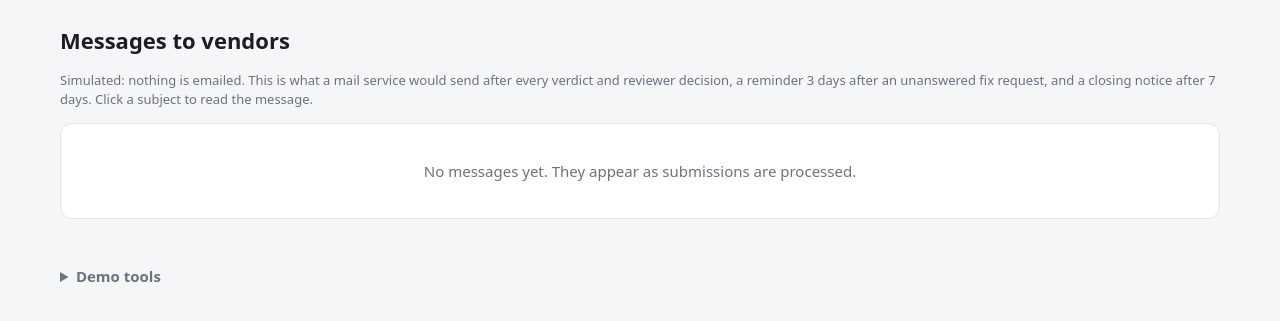
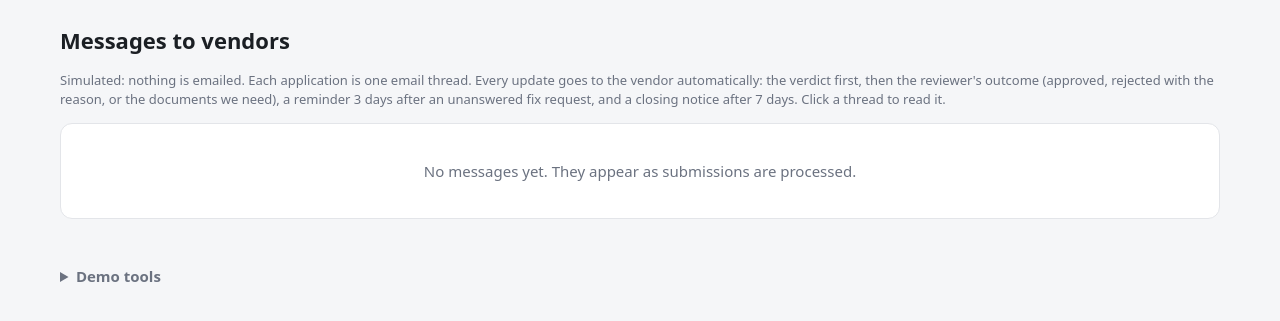
Before and after one commit to ShubhamK0802/vendor-onboarding-flask, a Flask app: page /messages in a window 1280 px wide. Shown: the part 60-381 px from the top of the page. Run offline with Flask 3, Linux system fonts and the light colour scheme; data comes from the database, SQL or seed files in the repository; data that the repository does not hold is empty.

Commit message:
Vendor emails: one thread per application; reviewer outcomes sent automatically with reasons and document lists worked out from the findings
Co-Authored-By: Claude Sonnet 5.5 <noreply@anthropic.com>

```diff
--- a/app.py
+++ b/app.py
@@ -14,7 +14,7 @@ from flask import Flask, abort, flash, jsonify, redirect, render_template, reque
 from markupsafe import Markup, escape  # noqa: E402
 
 import store  # noqa: E402
-from config import EVIDENCE_FIELDS, FIELD_LABELS, FIX_DEADLINE_DAYS, NEEDS_REVIEW, REASON_LABELS, REJECT_ON_ITS_OWN, REMINDER_DAYS, RULE_VERSION, VENDOR_TO_FIX  # noqa: E402
+from config import EVIDENCE_FIELDS, FIELD_LABELS, FIX_DEADLINE_DAYS, NEEDS_REVIEW, REASON_LABELS, REJECT_ON_ITS_OWN, REMINDER_DAYS, RULE_VERSION, VENDOR_DOCUMENTS, VENDOR_REASONS, VENDOR_TO_FIX  # noqa: E402
 from decide import build_decision, iter_stages, parse_submission  # noqa: E402
 
 app = Flask(__name__)
@@ -318,38 +318,65 @@ def dashboard():
                            picked=next((r for r in runs if r["run_id"] == request.args.get("run")), None))
 
 
-VERDICT_SUBJECTS = {("Approved", None): "Your vendor application is approved", ("Pending", NEEDS_REVIEW): "Your vendor application is under review",
-                    ("Pending", VENDOR_TO_FIX): "Action needed on your vendor application", ("Rejected", None): "Update on your vendor application"}
-DECISION_MESSAGES = {"Approved": ("Your vendor application is approved", "Approved."), "Rejected": ("Update on your vendor application", "Not approved. Please contact support."),
-                     "Info requested": ("More information needed for your vendor application", "We need more information to finish your application. A team member will contact you.")}
+VERDICT_HEADLINES = {("Approved", None): "Approved", ("Pending", NEEDS_REVIEW): "Under review", ("Pending", VENDOR_TO_FIX): "Action needed", ("Rejected", None): "Rejected"}
+
+
+def unique(items):
+    return list(dict.fromkeys(items))
+
+
+def decision_mail(run, decision):
+    """What the vendor is told when a reviewer decides. Worked out from the findings: the reviewer types nothing, and no internal detail leaks."""
+    if decision == "Approved":
+        return "Approved", "Your application is approved."
+    if decision == "Rejected":
+        reasons = unique(VENDOR_REASONS[c] for c in run["codes"] if c in VENDOR_REASONS) or ["we could not verify your information"]
+        return "Rejected", "Your application is rejected because " + "; ".join(reasons) + "."
+    documents = unique(VENDOR_DOCUMENTS[c] for c in run["codes"] if c in VENDOR_DOCUMENTS) or ["documents that confirm your company's identity and bank details"]
+    return "More information needed", ("We need these from you to validate your information and continue with your application:\n"
+                                       + "\n".join(f"{i}. {d}" for i, d in enumerate(documents, 1)) + "\nPlease resubmit with them on the Onboard vendor page.")
 
 
 def vendor_messages(runs):
-    """Everything the vendor is told, newest first. SIMULATED: nothing is emailed; this is what a mail service would send."""
-    messages = []
+    """One email thread per application (a corrected resubmission stays in its thread), newest first. SIMULATED: nothing is emailed."""
+    by_id = {r["run_id"]: r for r in runs}
 
-    def add(run, when, subject, body, kind):
-        messages.append({"when": when, "to": run["payload"].get("email") or "(no email given)", "subject": subject, "body": body, "kind": kind, "run_id": run["run_id"], "company": run["company"]})
+    def root(run):
+        while run["parent_id"] in by_id:
+            run = by_id[run["parent_id"]]
+        return run["run_id"]
+
+    threads = {}
+
+    def add(run, when, headline, body):
+        thread = threads.setdefault(root(run), {"id": root(run), "company": run["company"], "to": "", "messages": []})
+        thread["to"] = run["payload"].get("email") or thread["to"]
+        thread["messages"].append({"when": when, "headline": headline, "body": body, "run_id": run["run_id"]})
 
     for r in runs:
-        add(r, r["ts"], VERDICT_SUBJECTS[(r["status"], r["sub_status"])], r["decision"]["vendor_message"], "Verdict")
+        add(r, r["ts"], VERDICT_HEADLINES[(r["status"], r["sub_status"])], r["decision"]["vendor_message"])
         d, latest = r["decision_by"], r["decision"]["vendor_message"]
         if d:
-            subject, latest = DECISION_MESSAGES[d["decision"]]
-            add(r, d["ts"], subject, latest, "Reviewer decision")
+            headline, latest = decision_mail(r, d["decision"])
+            add(r, d["ts"], headline, latest)
         since = datetime.fromisoformat((d or r)["ts"])
         if r["final"] == "Rejected" and (r["final_sub"] or "").startswith("Closed"):
-            add(r, (since + timedelta(days=FIX_DEADLINE_DAYS)).isoformat(timespec="seconds"), "Update on your vendor application",
-                f"Not approved: no reply within {FIX_DEADLINE_DAYS} days. If this was a mistake, submit a new application.", "Closed")
+            add(r, (since + timedelta(days=FIX_DEADLINE_DAYS)).isoformat(timespec="seconds"), "Rejected",
+                f"Your application is rejected because we did not hear back within {FIX_DEADLINE_DAYS} days. If this was a mistake, submit a new application.")
         elif r["waiting_on"] == "Vendor" and datetime.now() >= since + timedelta(days=REMINDER_DAYS):
-            add(r, (since + timedelta(days=REMINDER_DAYS)).isoformat(timespec="seconds"), "Reminder: action needed on your vendor application",
-                "Reminder: your application is still waiting for you.\n" + latest, "Reminder")
-    return sorted(messages, key=lambda m: m["when"], reverse=True)
+            add(r, (since + timedelta(days=REMINDER_DAYS)).isoformat(timespec="seconds"), "Reminder", "Reminder: your application is still waiting for you.\n" + latest)
+    for thread in threads.values():
+        thread["messages"].sort(key=lambda m: m["when"])
+        subject = f"Your vendor application ({thread['id']})"
+        for number, mail in enumerate(thread["messages"]):
+            mail["subject"] = subject if number == 0 else "Re: " + subject
+        thread.update(subject=subject, to=thread["to"] or "(no email given)", latest=thread["messages"][-1])
+    return sorted(threads.values(), key=lambda t: t["latest"]["when"], reverse=True)
 
 
 @app.get("/messages")
 def messages_page():
-    return render_template("messages.html", messages=vendor_messages(store.load_runs()), fix_deadline_days=FIX_DEADLINE_DAYS)
+    return render_template("messages.html", threads=vendor_messages(store.load_runs()), fix_deadline_days=FIX_DEADLINE_DAYS)
 
 
 @app.get("/export.csv")
--- a/templates/about.html
+++ b/templates/about.html
@@ -62,7 +62,7 @@
     <li>A reviewer's decision becomes the vendor's current status; the rules' original verdict is kept next to it.</li>
     <li><i>Request more info</i> keeps the submission open, waiting for the vendor.</li>
     <li>A corrected <b>resubmission</b> is linked to the earlier submission, which is then marked replaced. The new submission is also checked against what the vendor was asked to fix.</li>
-    <li>Every verdict, reviewer decision, reminder and closing notice creates a message to the vendor, listed on the <b>Messages</b> page (simulated: nothing is emailed).</li>
+    <li>Every update goes to the vendor <b>automatically</b>, in one email thread per application (the <b>Messages</b> page; simulated, nothing is actually emailed). First the verdict, for example "your application is under review, we will reach back to you if anything is needed"; then the reviewer's outcome in the same thread: approved, rejected with the reason, or the list of documents we need. The reasons and document lists are worked out from what the checks found, so the reviewer types nothing, and nothing about other vendors is revealed.</li>
     <li>Approved vendors join the list the duplicate check compares against. An already-onboarded company that applies again with nothing new is rejected as a duplicate; if its bank account, contact details or address changed, a reviewer verifies the change (a bank change by calling the number already on file).</li>
   </ul>
 
--- a/templates/messages.html
+++ b/templates/messages.html
@@ -1,19 +1,21 @@
 {% extends "base.html" %}
 {% block body %}
 <h1>Messages to vendors</h1>
-<p class="muted">Simulated: nothing is emailed. This is what a mail service would send after every verdict and reviewer decision, a reminder {{ reminder_days }} days after an unanswered fix request, and a closing notice after {{ fix_deadline_days }} days. Click a subject to read the message.</p>
-{% if not messages %}
+<p class="muted">Simulated: nothing is emailed. Each application is one email thread. Every update goes to the vendor automatically: the verdict first, then the reviewer's outcome (approved, rejected with the reason, or the documents we need), a reminder {{ reminder_days }} days after an unanswered fix request, and a closing notice after {{ fix_deadline_days }} days. Click a thread to read it.</p>
+{% if not threads %}
 <div class="card empty">No messages yet. They appear as submissions are processed.</div>
 {% else %}
 <div class="card">
   <table>
-    <thead><tr><th>Sent at</th><th>To</th><th>Subject</th><th>Type</th><th>Submission ID</th></tr></thead>
+    <thead><tr><th>Latest</th><th>To</th><th>Thread</th><th>Latest update</th><th>Submission ID</th></tr></thead>
     <tbody>
-      {% for m in messages %}
+      {% for t in threads %}
       <tr>
-        <td>{{ m.when.replace('T', ' ') }}</td><td>{{ m.to }}</td>
-        <td><details><summary>{{ m.subject }}</summary><div class="note"><b>To:</b> {{ m.to }} ({{ m.company }})<br><br>{{ m.body }}</div></details></td>
-        <td>{{ m.kind }}</td><td><a href="{{ url_for('dashboard', run=m.run_id) }}#detail">{{ m.run_id }}</a></td>
+        <td>{{ t.latest.when.replace('T', ' ') }}</td><td>{{ t.to }}</td>
+        <td><details><summary>{{ t.subject }} <span class="muted">({{ t.messages|length }} {{ 'message' if t.messages|length == 1 else 'messages' }})</span></summary>
+          {% for m in t.messages %}<div class="note"><span class="muted">{{ m.when.replace('T', ' ') }} · to {{ t.to }} ({{ t.company }})</span><br><b>{{ m.subject }}</b><br><br>{{ m.body }}</div>{% endfor %}
+        </details></td>
+        <td>{{ t.latest.headline }}</td><td><a href="{{ url_for('dashboard', run=t.latest.run_id) }}#detail">{{ t.latest.run_id }}</a></td>
       </tr>
       {% endfor %}
     </tbody>
```
Also changed, not shown: config.py (+27 -0 lines), decide.py (+7 -5 lines), run_tests.py (+24 -7 lines).
